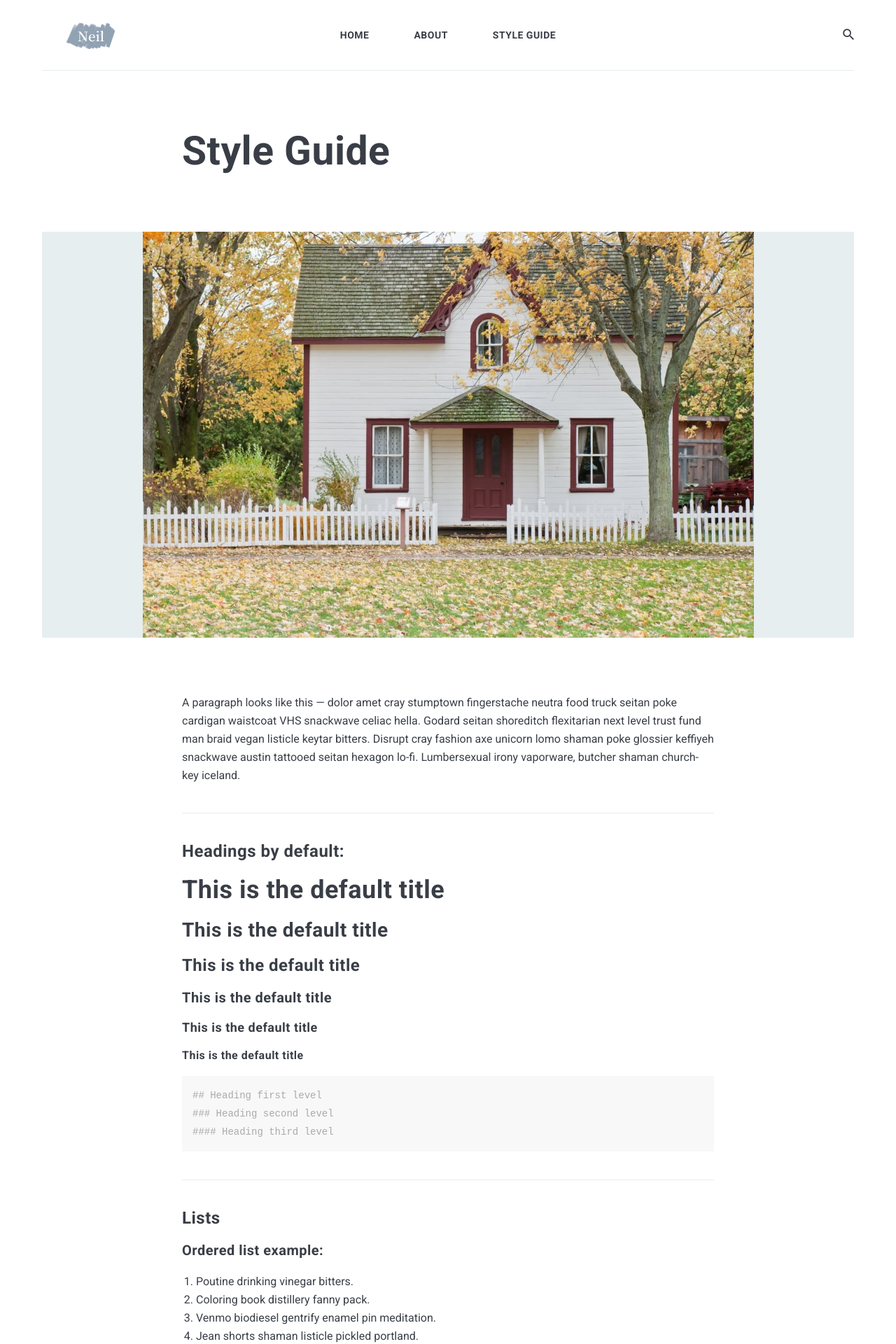
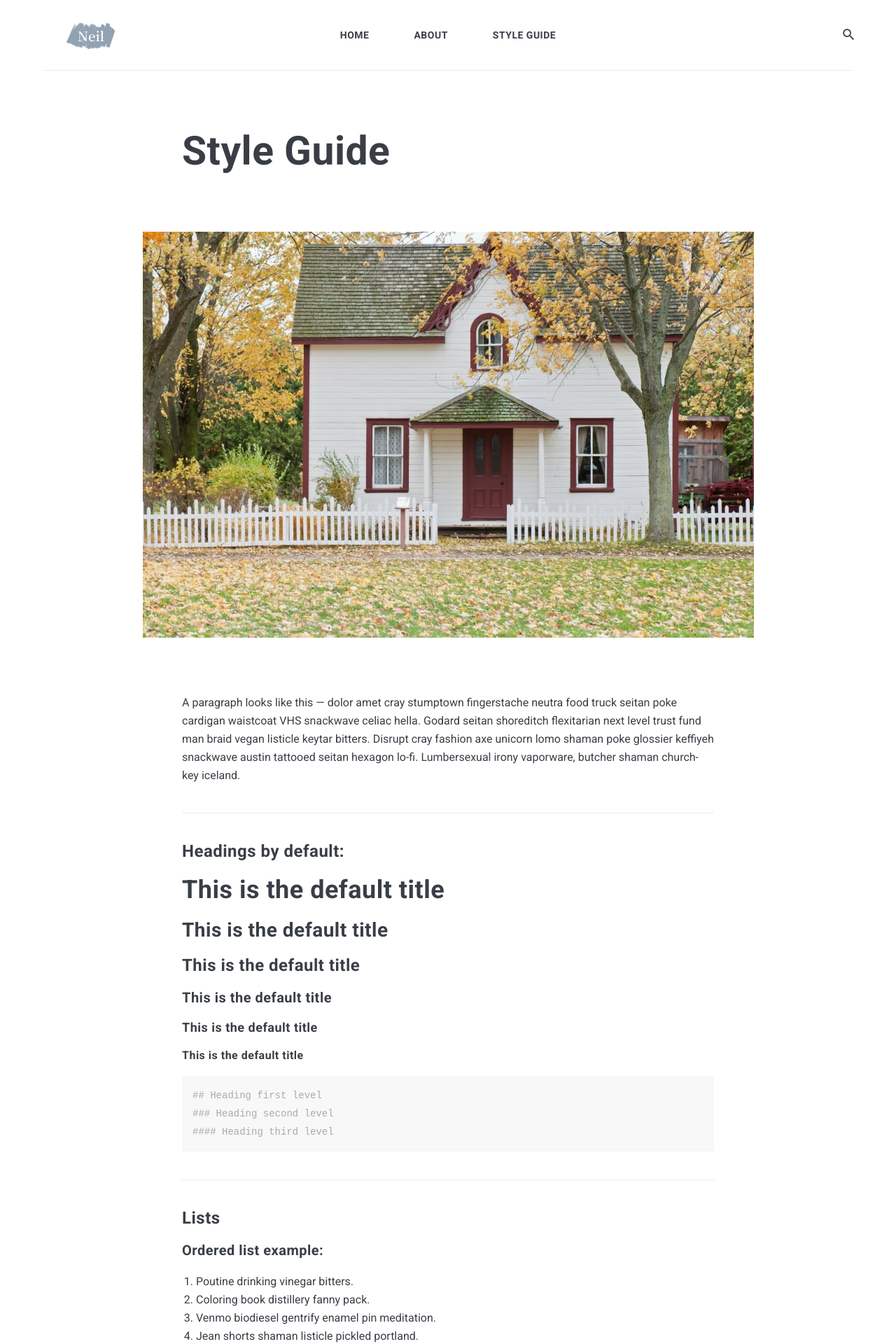
Before and after one commit to tsunglinneil/tsunglinken.github.io, a Jekyll site: the page built from _pages/styleguide.md, in a window 1280 px wide. Shown: the top 1920 px of the page at 70% size. Built offline with Jekyll 4.4.1, drawn with Linux system fonts in a browser that asks for light colours; nearby versions of some CDN libraries.

Commit message:
change backgroud images setting

```diff
--- a/_sass/4-layouts/_page.scss
+++ b/_sass/4-layouts/_page.scss
@@ -23,12 +23,12 @@
     background-size: contain;
     background-position: center;
     background-repeat: no-repeat;
-    background-color: $light-gray;
+    background-color: #ffffff;
     &:after {
       content: "";
       display: table;
-      width: 100%;
-      min-height: 300px;
+      width: 60%;
+      min-height: 200px;
       padding-top: 50%;
     }
   }
```
